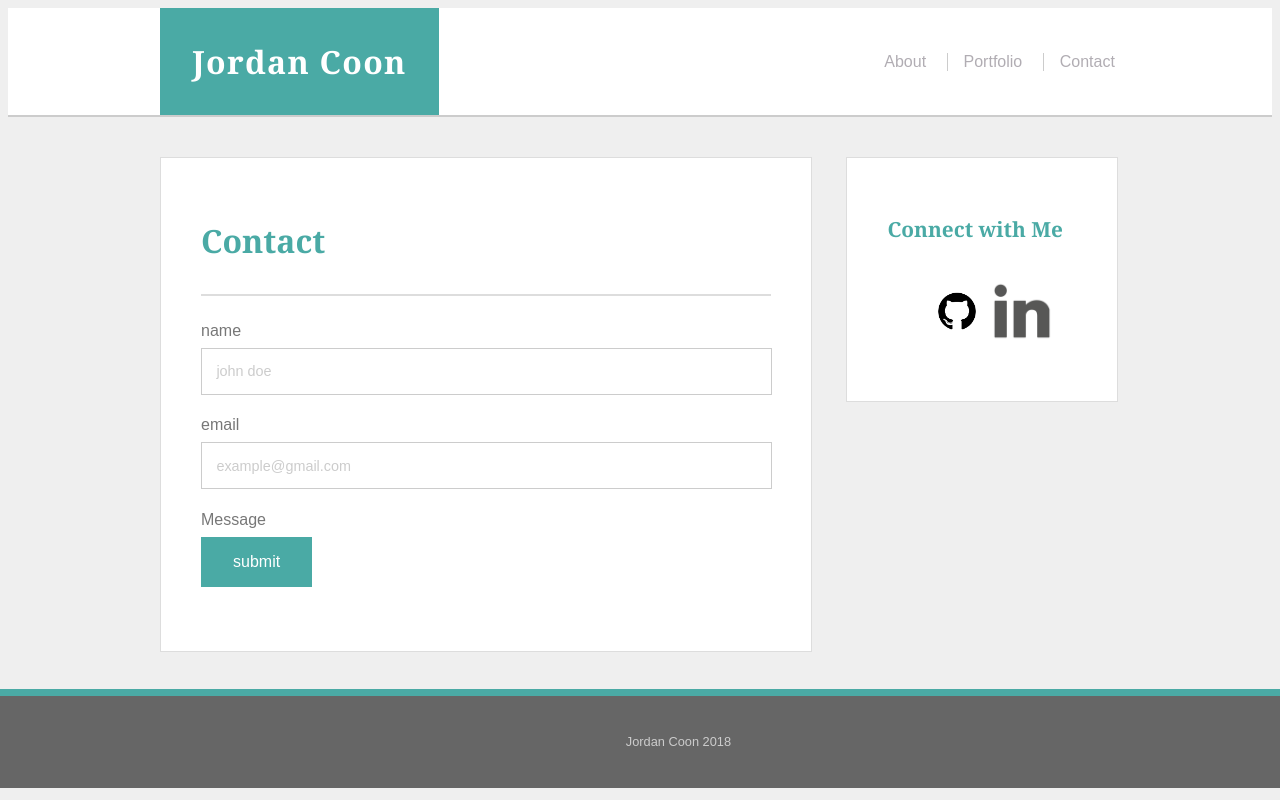
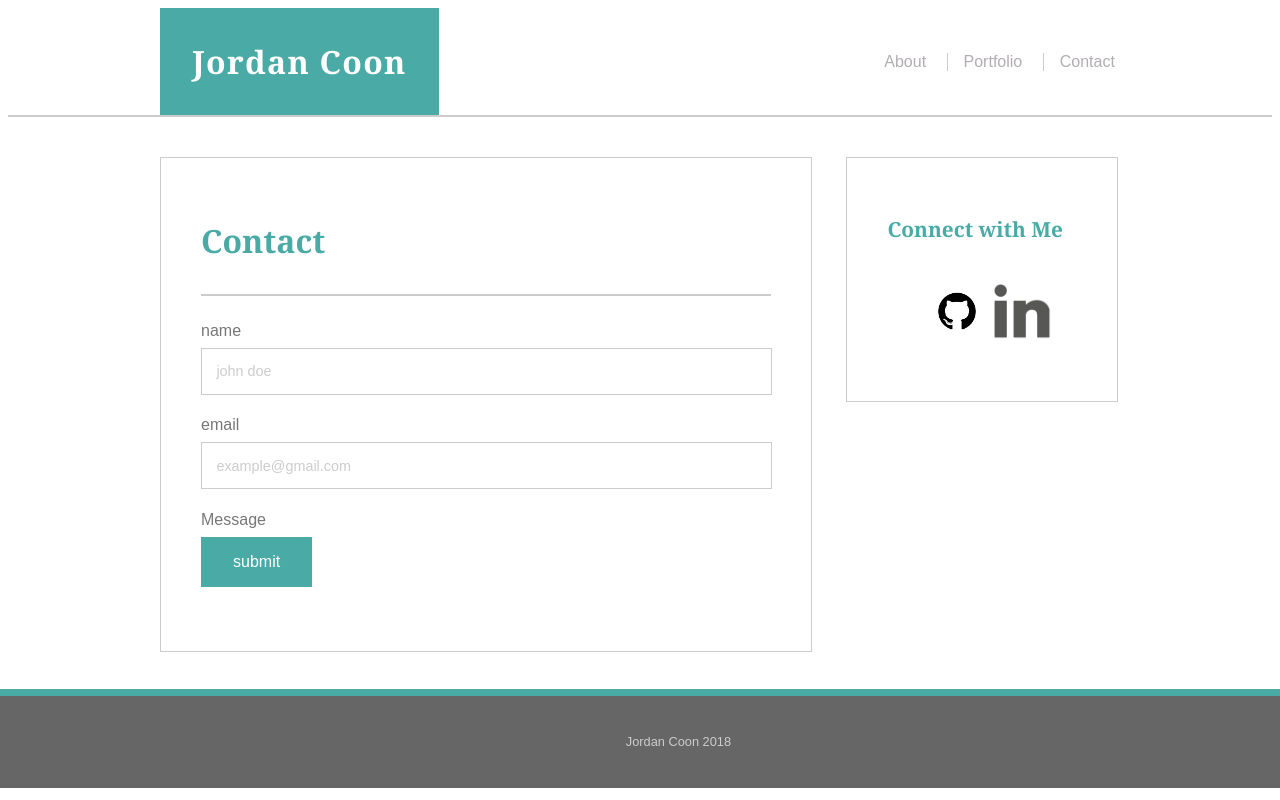
Before and after one commit to Jordancoon/Basic-Portfolio, a plain HTML site: page contact.html in a window 1280 px wide. Shown: the top 800 px of the page. Drawn offline with Linux system fonts and the light colour scheme.

Commit message:
homework finished

```diff
--- a/assets/Css/style.css
+++ b/assets/Css/style.css
@@ -5,7 +5,7 @@ html, body {
     font-family: Arial, Helvetica, sans-serif;
     color: #777777;
     background-color: #ffffff;
-    background: #efefef url(./assets/images/connectwork)
+    background: #ffffff url(./assets/images/connectwork)
 }
 
 h1, h2, h3, h4, h5, h6 {
@@ -85,7 +85,7 @@ header .container {
 }
 
 .nav ul li a:active {
-    color: #000000;
+    color: #666666;
 }
 
 .nav ul li+li {
@@ -104,7 +104,7 @@ header .container {
     margin: 40px 0;
     padding: 40px;
     background-color: #ffffff;
-    border: 1px solid #dddddd;
+    border: 1px solid #cccccc;
 }
 
 .main h1 {
@@ -112,7 +112,7 @@ header .container {
     font-weight: bold;
     padding-bottom: 1em;
     margin-bottom: 0.8em;
-    border-bottom: 2px solid #dddddd;
+    border-bottom: 2px solid #cccccc;
 }
 
 .main p {
@@ -204,14 +204,14 @@ z-index: 1000;
     margin:40px 0 0 30px;
     vertical-align: top;
     background-color: #ffffff;
-    border: 1px solid #dddddd;
+    border: 1px solid #cccccc;
 }
 
 .sidebar h2 {
     font-size: 1.3em;
     font-weight: bold;
     padding-bottom: 1em;
-    margin-bottom: 1px solid #dddddd;
+    margin-bottom: 1px solid #cccccc;
 }
 
 .sidebar ul li {
```
